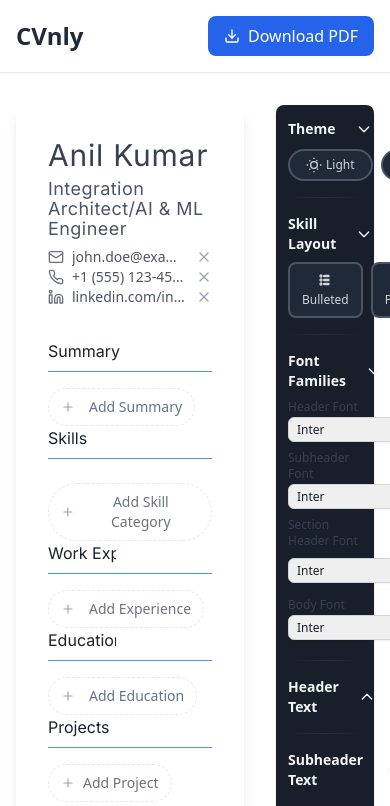
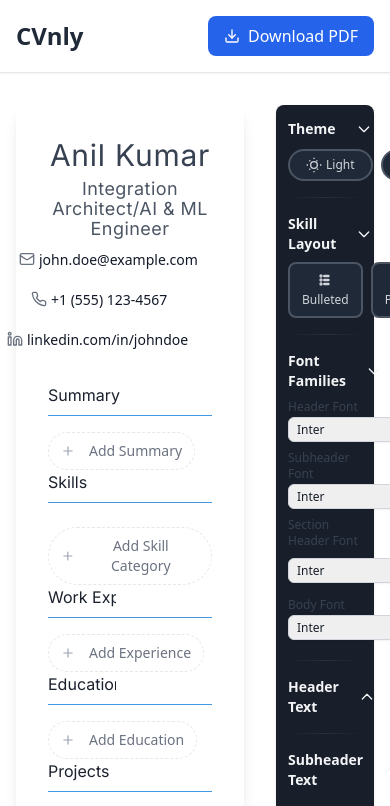
Before and after one commit to anil14349/cvnly, a React (Vite) app: page / in a window 390 px wide. Shown: the top 806 px of the page. Built offline with nearby package versions, Linux system fonts and the light colour scheme; a web font is replaced by a local one.

Commit message:
Refactor ResumeHeader components to include dynamic text alignment based on fontOptions. Update ResumeSocialLinks to adjust layout and input styling for better responsiveness and user experience.

```diff
--- a/src/components/layout/ResumeHeaderName.tsx
+++ b/src/components/layout/ResumeHeaderName.tsx
@@ -9,7 +9,16 @@ interface ResumeHeaderNameProps {
 }
 
 const ResumeHeaderName: React.FC<ResumeHeaderNameProps> = ({ fontOptions, name, onUpdate }) => {
-
+    const getTextAlignment = () => {
+        switch (fontOptions.headerAlignment) {
+            case 'left':
+                return 'text-left';
+            case 'right':
+                return 'text-right';
+            default:
+                return 'text-center';
+        }
+    };
 
     return (
         <h1
@@ -18,6 +27,7 @@ const ResumeHeaderName: React.FC<ResumeHeaderNameProps> = ({ fontOptions, name,
                 ${fontOptions.headerColor}
                 ${fontOptions.headerLineHeight}
                 ${fontOptions.headerLetterSpacing}
+                ${getTextAlignment()}
                 mb-1 whitespace-pre-wrap
                 font-header-${fontOptions.headerFont.toLowerCase()}
                 ${fontOptions.headerItalic ? 'italic' : ''}
--- a/src/components/layout/ResumeHeaderTitle.tsx
+++ b/src/components/layout/ResumeHeaderTitle.tsx
@@ -9,6 +9,16 @@ interface ResumeHeaderTitleProps {
 }
 
 const ResumeHeaderTitle: React.FC<ResumeHeaderTitleProps> = ({ fontOptions, title, onUpdate }) => {
+    const getTextAlignment = () => {
+        switch (fontOptions.headerAlignment) {
+            case 'left':
+                return 'text-left';
+            case 'right':
+                return 'text-right';
+            default:
+                return 'text-center';
+        }
+    };
 
     return (
         <h2
@@ -17,6 +27,7 @@ const ResumeHeaderTitle: React.FC<ResumeHeaderTitleProps> = ({ fontOptions, titl
                 ${fontOptions.subheaderColor}
                 ${fontOptions.subheaderLineHeight}
                 ${fontOptions.subheaderLetterSpacing}
+                ${getTextAlignment()}
                 font-header-${fontOptions.subheaderFont.toLowerCase()}
                 ${fontOptions.subheaderItalic ? 'italic' : ''}
                 ${fontOptions.subheaderUnderline ? 'underline' : ''}
--- a/src/components/layout/ResumeSocialLinks.tsx
+++ b/src/components/layout/ResumeSocialLinks.tsx
@@ -15,6 +15,7 @@ const ResumeSocialLinks: React.FC<Props> = ({
     socialLinks,
     deleteSocialLink,
     updateSocialLink,
+    fontOptions,
     iconFormat = "symbol",
 }) => {
     const renderIcon = (type: SocialType) => {
@@ -54,21 +55,31 @@ const ResumeSocialLinks: React.FC<Props> = ({
         }
     };
 
+    const containerClasses = `social-links mt-2 flex flex-wrap gap-x-1 gap-y-0.5 ${
+        fontOptions.headerAlignment === 'left' ? 'justify-start' :
+        fontOptions.headerAlignment === 'right' ? 'justify-end' :
+        'justify-center'
+    }`;
+
     return (
-        <div className="social-links mt-2">
+        <div className={containerClasses}>
             {socialLinks.map((link) => (
-                <div key={link.id} className="flex items-center gap-2 min-w-0">
+                <div key={link.id} className="flex items-center space-x-1 group">
                     {renderIcon(link.type)}
+                    <div className="inline-block min-w-0">
                         <input
                             type="text"
                             value={link.value}
                             onChange={(e) => updateSocialLink(link.id, e.target.value)}
-                        className="text-sm text-gray-600 dark:text-gray-300 bg-transparent border-none focus:outline-none focus:ring-0 min-w-0 flex-1 truncate px-0"
                             placeholder={getDefaultText(link.type)}
+                            className="text-sm text-gray-900 dark:text-gray-300 bg-transparent border-none focus:outline-none focus:ring-0 px-0"
+                            size={link.value.length || getDefaultText(link.type).length}
+                            style={{ width: "auto", minWidth: "5ch" }}
                         />
+                    </div>
                     <button
                         onClick={() => deleteSocialLink(link.id)}
-                        className="text-gray-400 hover:text-gray-600 dark:hover:text-gray-200 flex-shrink-0"
+                        className="text-gray-400 hover:text-gray-600 dark:hover:text-gray-200 hidden group-hover:inline-block transition-opacity duration-200"
                     >
                         <X className="w-4 h-4" />
                     </button>
```
Lines whose indentation alone changed are shown as unchanged.
